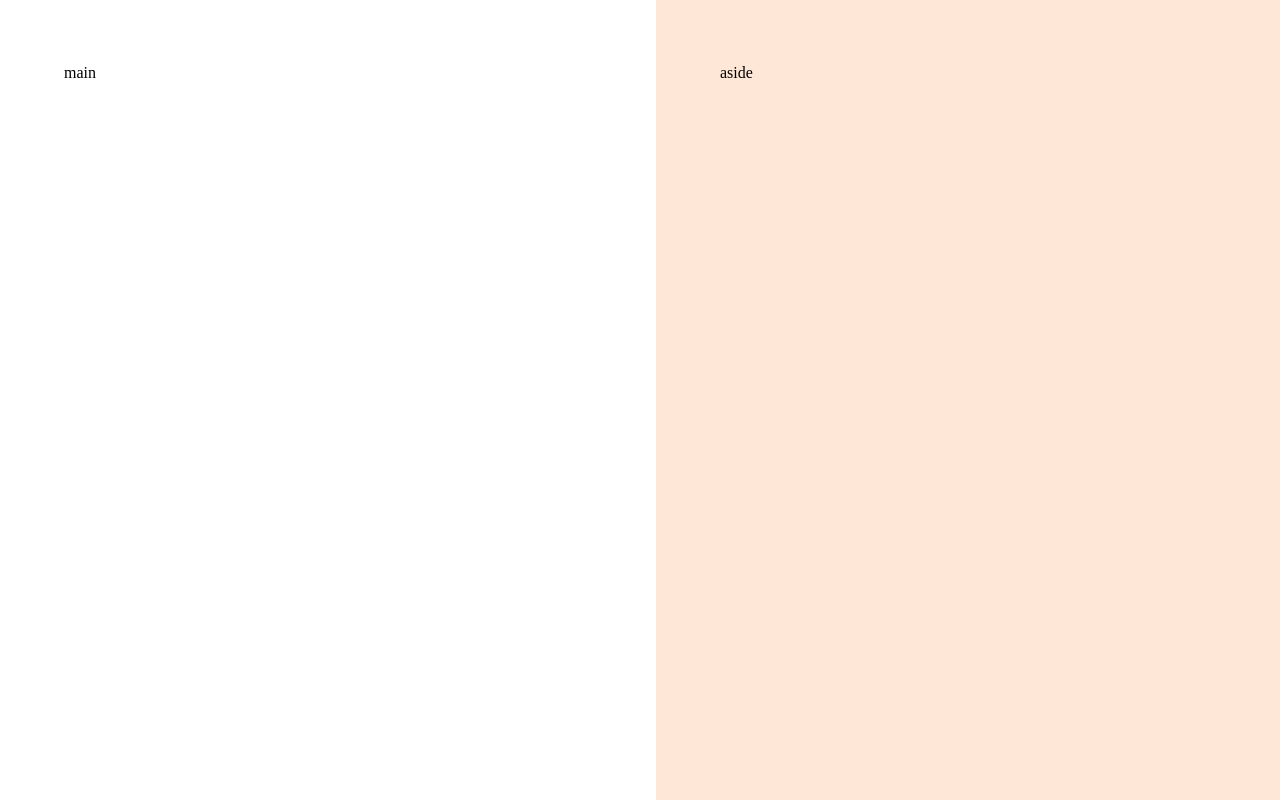
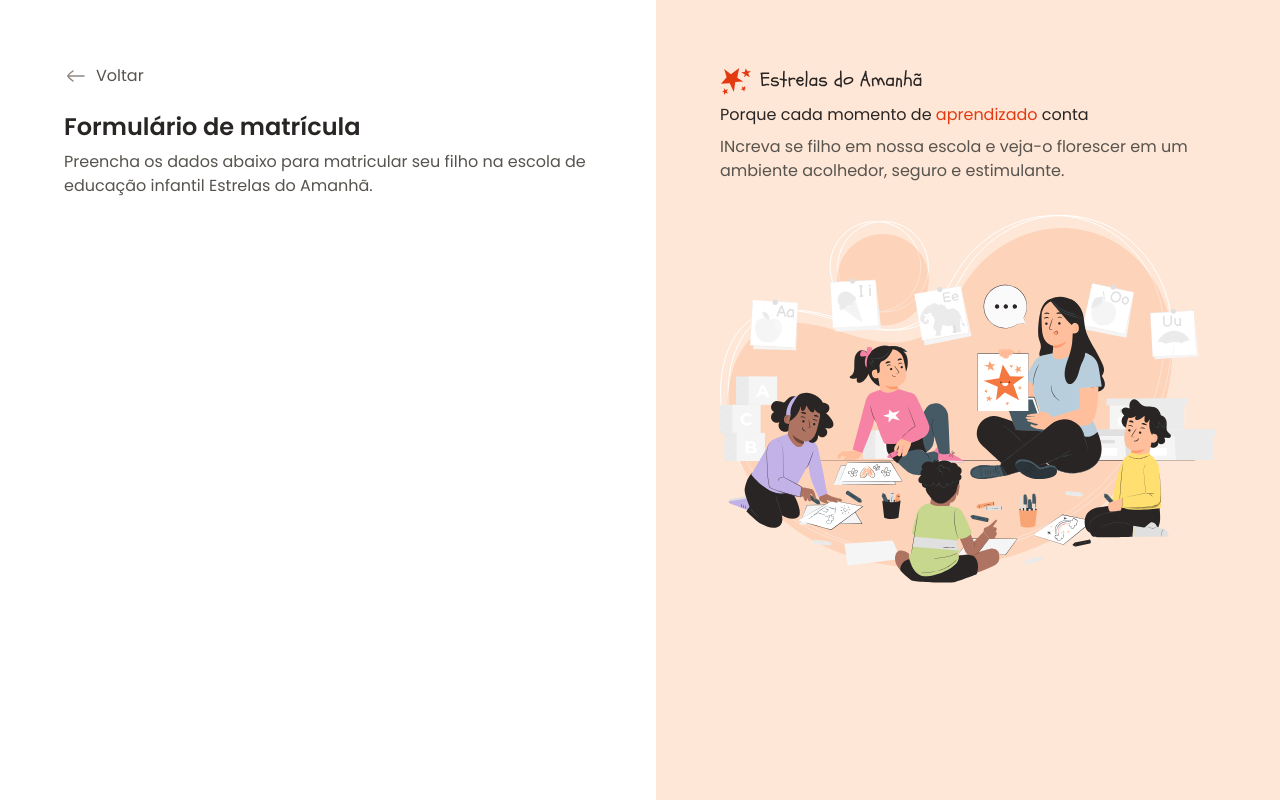
Before and after one commit to bennyyzzzz/formulario-matricula, a plain HTML site: page index.html in a window 1280 px wide. Drawn offline with Linux system fonts and the light colour scheme.

Commit message:
aside and main content html and css

```diff
--- a/css/global.css
+++ b/css/global.css
@@ -24,4 +24,16 @@
 
 body {
     overflow: hidden;
+
+    font: var(--text);
+    color: var(--text-secondary);
 }
+
+h1, h2 {
+    color: var(--text-primary);
+}
+
+img {
+    max-width: 100%;
+    height: auto;
+}
--- a/css/layout.css
+++ b/css/layout.css
@@ -14,6 +14,18 @@
         max-width: 33rem;
         margin-left: auto;
     }
+
+    & .back{
+        display: flex;
+        align-items: center;
+        gap: .5rem;
+        margin-bottom: 1.5rem;
+    }
+
+    & h1{
+        font: 600 1.5rem/1.25 var(--font-family);
+        margin-bottom: .5rem;
+    }
 }
 
 aside {
@@ -22,5 +34,18 @@
 
     & .aside-container {
         max-width: 31rem;
+
+        & > img {
+            margin-top: 2rem;
+        }
+    }
+
+    & h2 {
+        font: 600 2.5/1.25 var(--font-family);
+        margin-bottom: .5rem;
+
+        & span {
+            color: var(--text-highlight);
+        }
     }
 }
--- a/index.html
+++ b/index.html
@@ -13,12 +13,22 @@
     <div id="app">
         <main>
             <div class="main-container">
-                main
+                <div class="back">
+                    <img src="assets/icons/arrow-left-02.svg" alt="icone de voltar">
+                    <span>Voltar</span>
+                </div>
+                <h1>Formulário de matrícula</h1>
+                <p>Preencha os dados abaixo para matricular seu filho na escola de educação infantil Estrelas do Amanhã.</p>
             </div>
         </main>
         <aside>
             <div class="aside-container">
-                aside
+                <header>
+                    <img src="assets/logo.svg" alt="logo estrela do amanhã">
+                    <h2>Porque cada momento de <span>aprendizado</span> conta</h2>
+                    <p>INcreva se filho em nossa escola e veja-o florescer em um ambiente acolhedor, seguro e estimulante.</p>
+                </header>
+                <img src="assets/illustration/Illustration.svg" alt="ilustração de uma professora com crianças prestando atenção">
             </div>
         </aside>
     </div>
```
